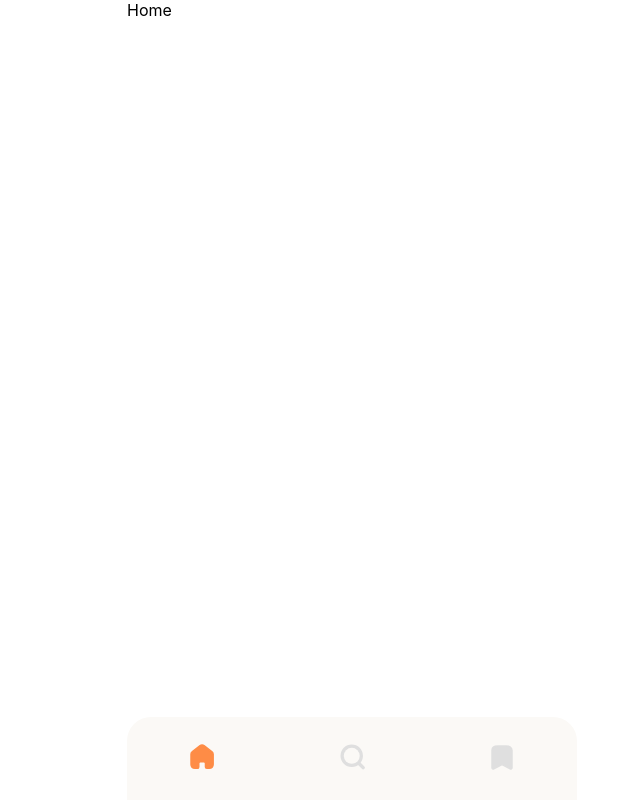
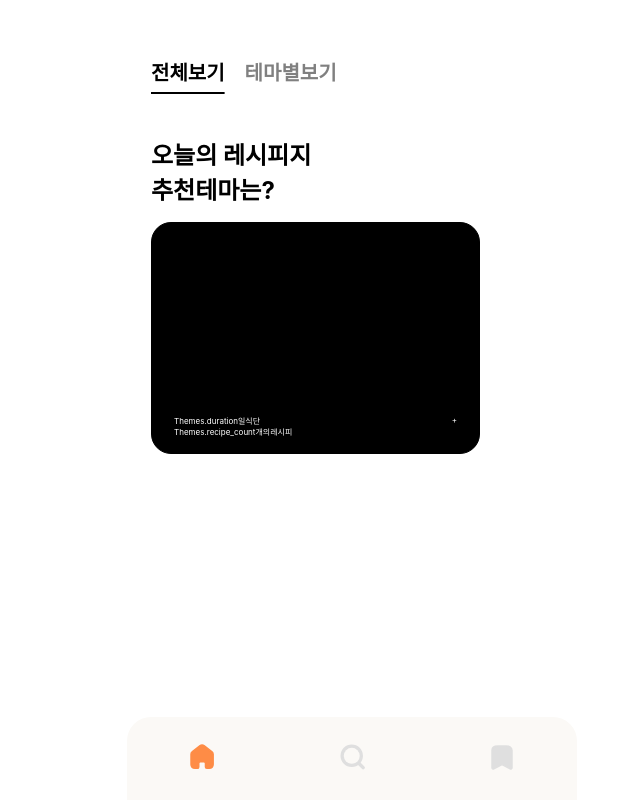
Before and after one commit to recipeasyy/Recipeasy_Client, a Next.js app: page /home in a window 1280 px wide. Shown: the whole page, without its empty margins (288-928 px from the left). Built offline with nearby package versions, Linux system fonts and the light colour scheme; a web font is replaced by a local one.

Commit message:
layout이랑 main합치기

```diff
--- a/package.json
+++ b/package.json
@@ -15,11 +15,13 @@
     "@types/node": "18.11.18",
     "@types/react": "18.0.26",
     "@types/react-dom": "18.0.10",
+    "axios": "^1.2.2",
     "eslint": "8.31.0",
     "eslint-config-next": "13.1.1",
     "next": "13.1.1",
     "react": "18.2.0",
     "react-dom": "18.2.0",
+    "react-query": "^3.39.2",
     "typescript": "4.9.4"
   }
 }
--- /dev/null
+++ b/src/components/imgProps/wide.tsx
@@ -0,0 +1,49 @@
+import styled from '@emotion/styled';
+
+export default function Wide() {
+  return (
+    <>
+      <ImgBox>
+        <HeadText>Themes.title</HeadText>
+        <Detail>
+          <SmallText>
+            {'Themes.duration'}일식단{'Themes.recipe_count'}개의레시피
+          </SmallText>
+          <Icon>+</Icon>
+        </Detail>
+      </ImgBox>
+    </>
+  );
+}
+
+const ImgBox = styled.div`
+  border: 1px solid black;
+  border-radius: 20px;
+  width: 327px;
+  height: 230px;
+  margin-bottom: 14px;
+  background-color: black;
+  display: flex;
+  flex-direction: column;
+`;
+const HeadText = styled.div`
+  padding-left: 22px;
+  width: 216px;
+  height: 54px;
+  padding-top: 150px;
+`;
+const Detail = styled.div`
+  padding-left: 22px;
+  display: flex;
+  flex-direction: row;
+  font-size: 8px;
+  padding-top: 22px;
+  color: white;
+`;
+const SmallText = styled.div`
+  margin-right: 150px;
+  padding-bottom: 22px;
+`;
+const Icon = styled.div`
+  padding-right: 22px;
+`;
--- /dev/null
+++ b/src/components/top_navigations/All_Theme.tsx
@@ -0,0 +1,58 @@
+import Link from 'next/link';
+import styled from '@emotion/styled';
+import { useRouter } from 'next/router';
+import PATH from '../../constants/path';
+
+const menuData = [
+  { id: 'menu01', name: '전체보기', path: PATH.HOME },
+  { id: 'menu02', name: '테마별보기', path: '/home/showTheme' },
+];
+
+interface Container {
+  pathName: string;
+  href: string;
+}
+
+export default function Top_navigation() {
+  // eslint-disable-next-line react-hooks/rules-of-hooks
+  const router = useRouter();
+  return (
+    <>
+      <Top_Navigation>
+        <Header>
+          {menuData.map((menu) => {
+            return (
+              <li key={menu.id} style={{ display: 'inline', marginRight: '20px' }}>
+                <Link href={menu.path} style={{ textDecoration: 'none' }} passHref>
+                  <LinkText href={menu.path} pathName={router.pathname}>
+                    {menu.name}
+                  </LinkText>
+                </Link>
+              </li>
+            );
+          })}
+        </Header>
+      </Top_Navigation>
+    </>
+  );
+}
+
+const LinkText = styled.div<Container>`
+  color: ${(props) => (props.href === props.pathName ? 'black' : 'gray')};
+  font-size: 20px;
+  font-weight: bold;
+  text-decoration: ${(props) => (props.href === props.pathName ? 'underline' : 'none')};
+  text-underline-offset: ${(props) => (props.href === props.pathName ? '12px' : 'none')};
+`;
+const Top_Navigation = styled.div`
+  width: 375px;
+  height: 100px;
+  margin-bottom: 36px;
+`;
+const Header = styled.div`
+  display: flex;
+  color: black;
+  padding-bottom: 8px;
+  padding-top: 57px;
+  flex-direction: row;
+`;
--- a/src/pages/_app.tsx
+++ b/src/pages/_app.tsx
@@ -1,11 +1,24 @@
-import type { AppProps } from "next/app";
-import Layout from "../components/global/Layout";
-import "../../styles/globals.css";
+import type { AppProps } from 'next/app';
+import Layout from '../components/global/Layout';
+import '../../styles/globals.css';
+import { ReactQueryDevtools } from 'react-query/devtools';
+import { QueryClient, QueryClientProvider } from 'react-query';
+
+const client = new QueryClient({
+  defaultOptions: {
+    queries: {
+      refetchOnWindowFocus: false,
+    },
+  },
+});
 
 export default function App({ Component, pageProps }: AppProps) {
   return (
-    <Layout>
-      <Component {...pageProps} />
-    </Layout>
+    <QueryClientProvider client={client}>
+      {process.env.NODE_ENV !== 'production' ? <ReactQueryDevtools initialIsOpen={false} /> : null}
+      <Layout>
+        <Component {...pageProps} />
+      </Layout>
+    </QueryClientProvider>
   );
 }
--- a/src/pages/home.tsx
+++ /dev/null
@@ -1,19 +0,0 @@
-import styled from "@emotion/styled";
-import React from "react";
-import GNB from "../components/global/GNB";
-
-const Home = () => {
-  return (
-    <>
-      <Container>Home</Container>
-      <GNB />
-    </>
-  );
-};
-
-const Container = styled.div`
-  width: 100%;
-  height: 100%;
-`;
-
-export default Home;
--- /dev/null
+++ b/src/pages/home/index.tsx
@@ -0,0 +1,40 @@
+import styled from '@emotion/styled';
+import React from 'react';
+import GNB from '../../components/global/GNB';
+import Wide from '../../components/imgProps/wide';
+import All_Theme from '../../components/top_navigations/All_Theme';
+
+const Home = () => {
+  return (
+    <>
+      <Container>
+        <All_Theme />
+        <Text>
+          오늘의 레시피지
+          <div></div>
+          추천테마는?
+        </Text>
+        <Wide></Wide>
+      </Container>
+      <GNB />
+    </>
+  );
+};
+
+const Container = styled.div`
+  width: 100%;
+  height: 100%;
+  padding-left: 24px;
+  padding-right: 24px;
+`;
+
+const Text = styled.div`
+  color: black;
+  font-size: 24px;
+  white-space: pre;
+  height: 70px;
+  font-weight: bold;
+  margin-bottom: 16px;
+`;
+
+export default Home;
```
Also changed, not shown: src/pages/home/showTheme.tsx (added, +76 -0 lines), 2 other files (tests, documents, lock files or other folders).
